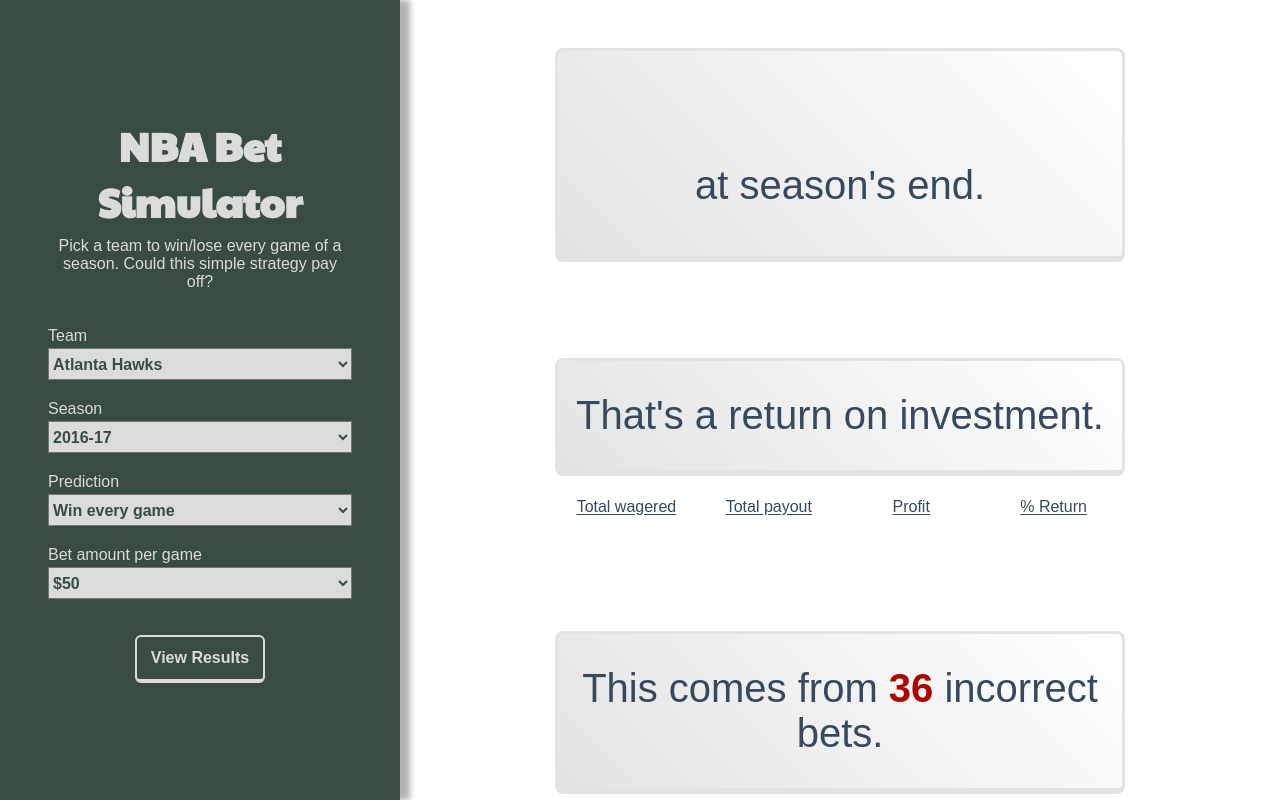
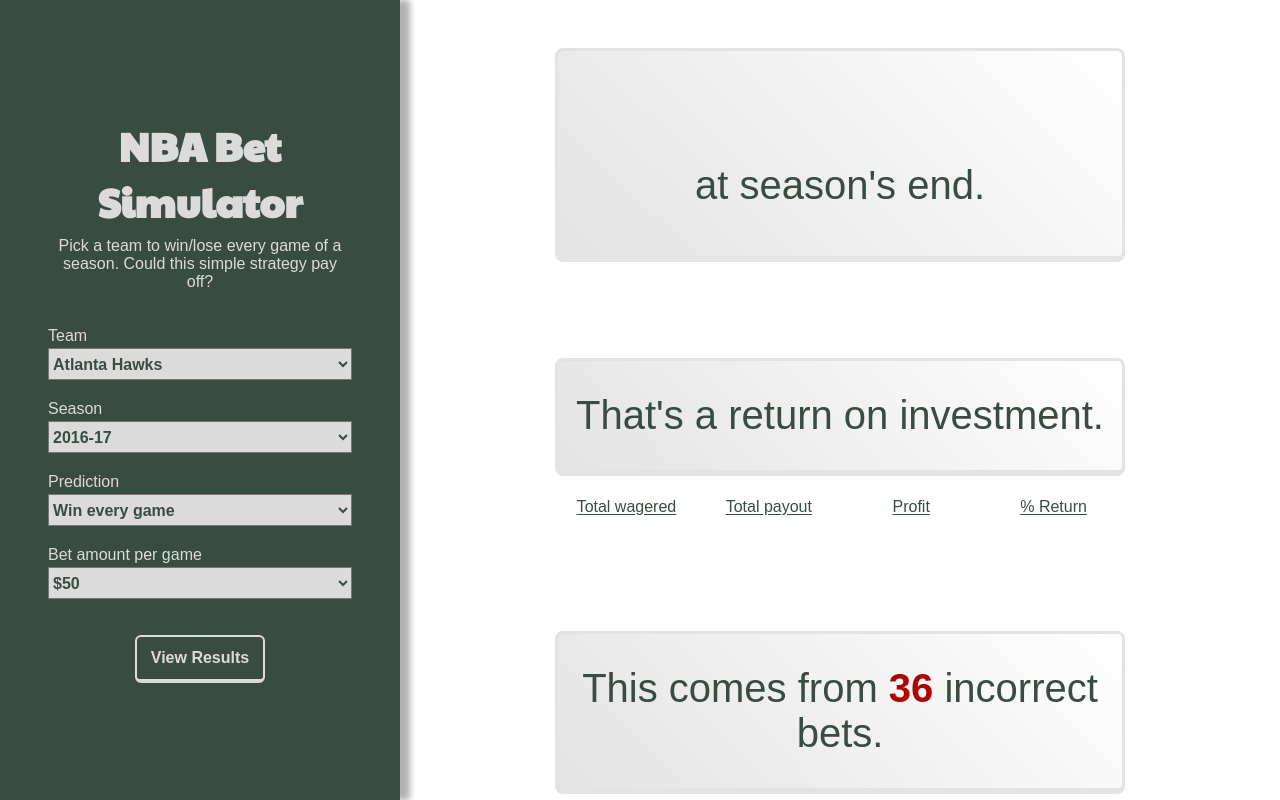
Before and after one commit to nikhilNathwani/Moneyline-v2, a website: page public/index.html in a window 1280 px wide. Both pictures are taken after a click on the button "View Results". Drawn offline with Linux system fonts and the light colour scheme; no server answers.

Commit message:
cleaning up colors 3

```diff
--- a/public/style.css
+++ b/public/style.css
@@ -181,7 +181,8 @@
 	font-size: 2.5rem;
 	text-align: center;
 
-	color: hsl(212, 26%, 29%);
+	/* color: hsl(212, 26%, 29%); */
+	color: var(--color-accent);
 	background-image: linear-gradient(45deg, var(--color-light), white);
 }
 
@@ -239,7 +240,8 @@
 	/* gap: 0.375rem; */
 	/* justify-content: center; */
 
-	color: hsl(212, 26%, 29%);
+	color: var(--color-accent);
+	/* color: hsl(212, 26%, 29%); */
 }
 
 .result-chip-title {
```
